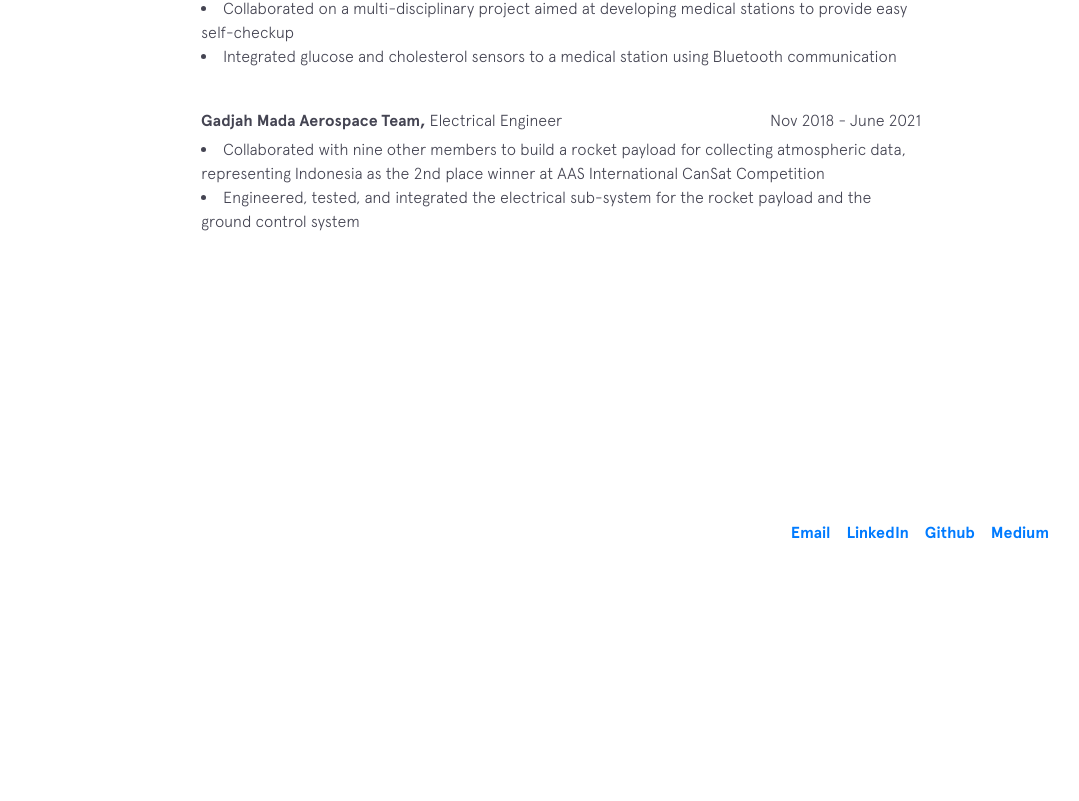
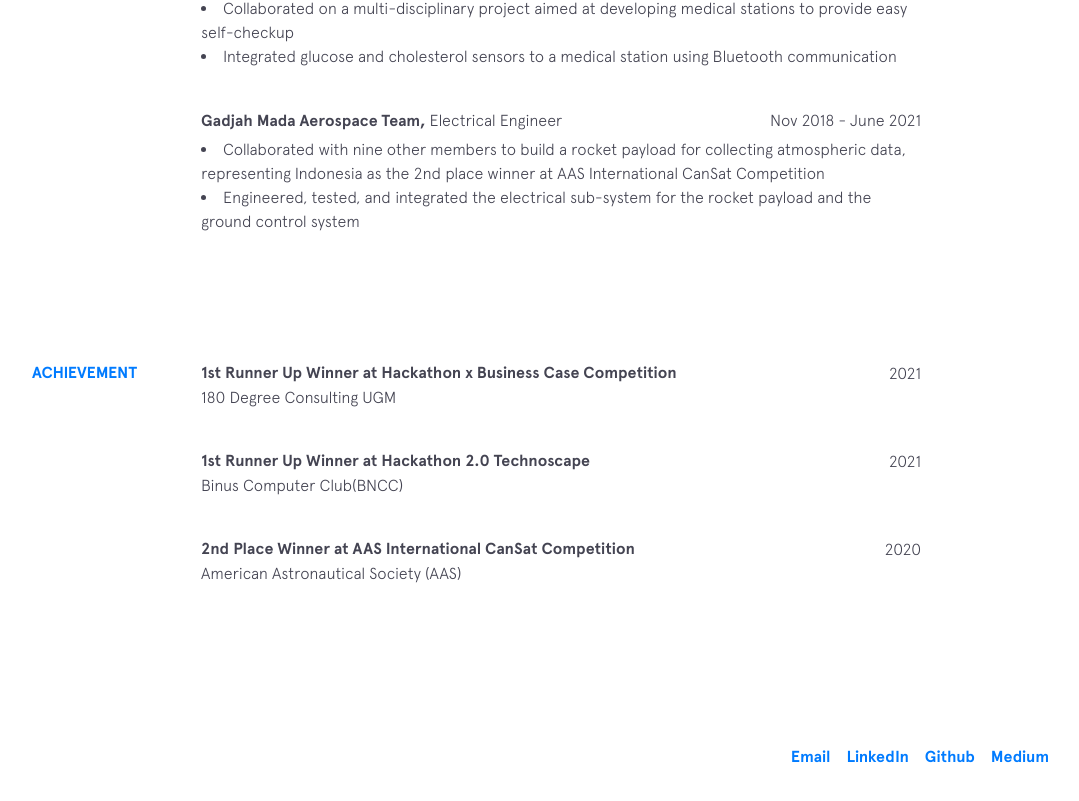
Before and after one commit to nicorenaldo/nicorenaldo.github.io, a React (Create React App) app: page / in a window 1280 px wide. Shown: the part 1540-2341 px from the top of the page, without its empty margins (199-1278 px from the left). Before the commit the page ends 2117 px from the top, so only its background shows below. Built offline with nearby package versions, Linux system fonts and the light colour scheme.

Commit message:
feat(achievement): achievement template

```diff
--- a/src/pages/Home/components/Achievement.tsx
+++ b/src/pages/Home/components/Achievement.tsx
@@ -1,3 +1,59 @@
-const Achievement = () => { return <div></div> }
+import { Body } from "../../../components/Common/Text";
+import SectionLayout from "../../../components/Layout/SectionLayout";
 
-export default Achievement
+type Achievement = {
+    name: string;
+    organizer: string;
+    duration: string;
+    link: string;
+}
+
+const AchievementSection = () => {
+    const data: Achievement[] = [
+        {
+            name: "1st Runner Up Winner at Hackathon x Business Case Competition",
+            organizer: "180 Degree Consulting UGM",
+            duration: '2021',
+            link: "https://180dcugm.org/",
+        },
+        {
+            name: "1st Runner Up Winner at Hackathon 2.0 Technoscape",
+            organizer: "Binus Computer Club(BNCC)",
+            duration: '2021',
+            link: "https://www.instagram.com/technoscapebncc/",
+        },
+        {
+            name: "2nd Place Winner at AAS International CanSat Competition",
+            organizer: "American Astronautical Society (AAS)",
+            duration: '2020',
+            link: "http://cansatcompetition.com/",
+        }
+    ]
+
+    return <SectionLayout title="Achievement">
+        <div className="flex flex-col gap-10">
+            {
+                data.map((e) => <AchievementCard achievement={e} />)
+            }
+
+        </div>
+    </SectionLayout>
+}
+
+type AchievementCardProps = {
+    achievement: Achievement
+}
+
+const AchievementCard = ({ achievement: e }: AchievementCardProps) => {
+    return <div>
+        <div className="flex justify-between">
+            <a href={e.link}>
+                <Body className="font-bold">{e.name}</Body>
+            </a>
+            <Body>{e.duration}</Body>
+        </div>
+        <Body>{e.organizer}</Body>
+    </div>
+}
+
+export default AchievementSection
```
